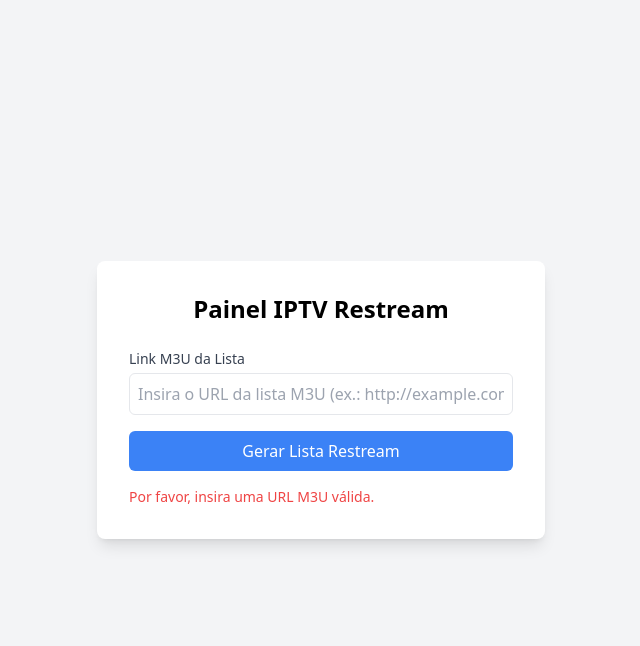
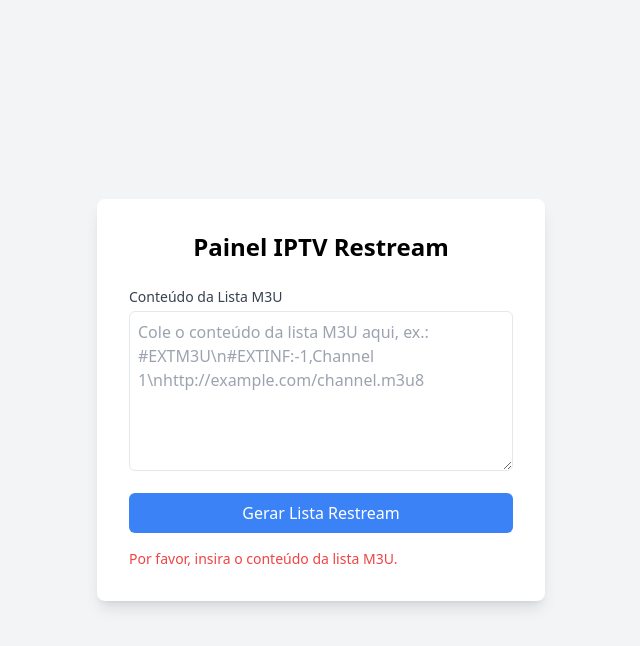
Before and after one commit to Antoniosouzatete/teste, a website: page public/index.html in a window 1280 px wide. Both pictures are taken after a click on the button "Gerar Lista Restream". Shown: the whole page, without its empty margins (319-959 px from the left). Drawn offline with nearby package versions, Linux system fonts and the light colour scheme.

Commit message:
Update index.html

```diff
--- a/public/index.html
+++ b/public/index.html
@@ -10,8 +10,8 @@
     <div class="bg-white p-8 rounded-lg shadow-lg w-full max-w-md">
         <h1 class="text-2xl font-bold mb-6 text-center">Painel IPTV Restream</h1>
         <div class="mb-4">
-            <label for="m3u-link" class="block text-sm font-medium text-gray-700">Link M3U da Lista</label>
-            <input type="text" id="m3u-link" class="mt-1 p-2 w-full border rounded-md" placeholder="Insira o URL da lista M3U (ex.: http://example.com/lista.m3u ou http://example.com/get.php)">
+            <label for="m3u-content" class="block text-sm font-medium text-gray-700">Conteúdo da Lista M3U</label>
+            <textarea id="m3u-content" class="mt-1 p-2 w-full border rounded-md h-40" placeholder="Cole o conteúdo da lista M3U aqui, ex.: #EXTM3U\n#EXTINF:-1,Channel 1\nhttp://example.com/channel.m3u8"></textarea>
         </div>
         <button onclick="generateRestreamList()" class="w-full bg-blue-500 text-white p-2 rounded-md hover:bg-blue-600">Gerar Lista Restream</button>
         <div id="output" class="mt-4 text-sm text-gray-600"></div>
@@ -19,11 +19,11 @@
 
     <script>
         async function generateRestreamList() {
-            const m3uLink = document.getElementById('m3u-link').value.trim();
+            const m3uContent = document.getElementById('m3u-content').value.trim();
             const outputDiv = document.getElementById('output');
 
-            if (!m3uLink) {
-                outputDiv.innerHTML = '<p class="text-red-500">Por favor, insira uma URL M3U válida.</p>';
+            if (!m3uContent) {
+                outputDiv.innerHTML = '<p class="text-red-500">Por favor, insira o conteúdo da lista M3U.</p>';
                 return;
             }
 
@@ -33,7 +33,7 @@
                 const response = await fetch('/generate-restream', {
                     method: 'POST',
                     headers: { 'Content-Type': 'application/json' },
-                    body: JSON.stringify({ m3uUrl: m3uLink })
+                    body: JSON.stringify({ m3uContent: m3uContent })
                 });
                 const data = await response.json();
 
```
